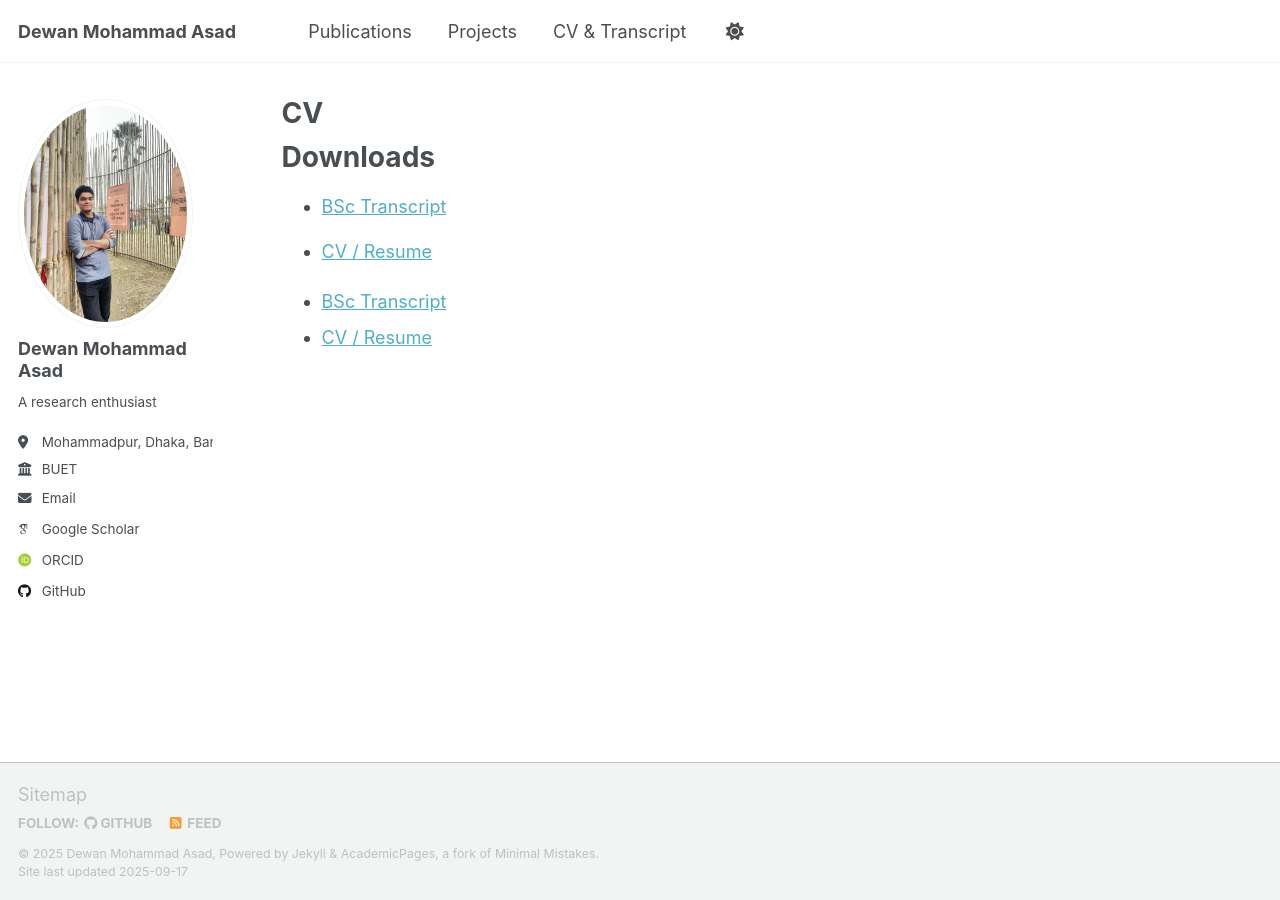
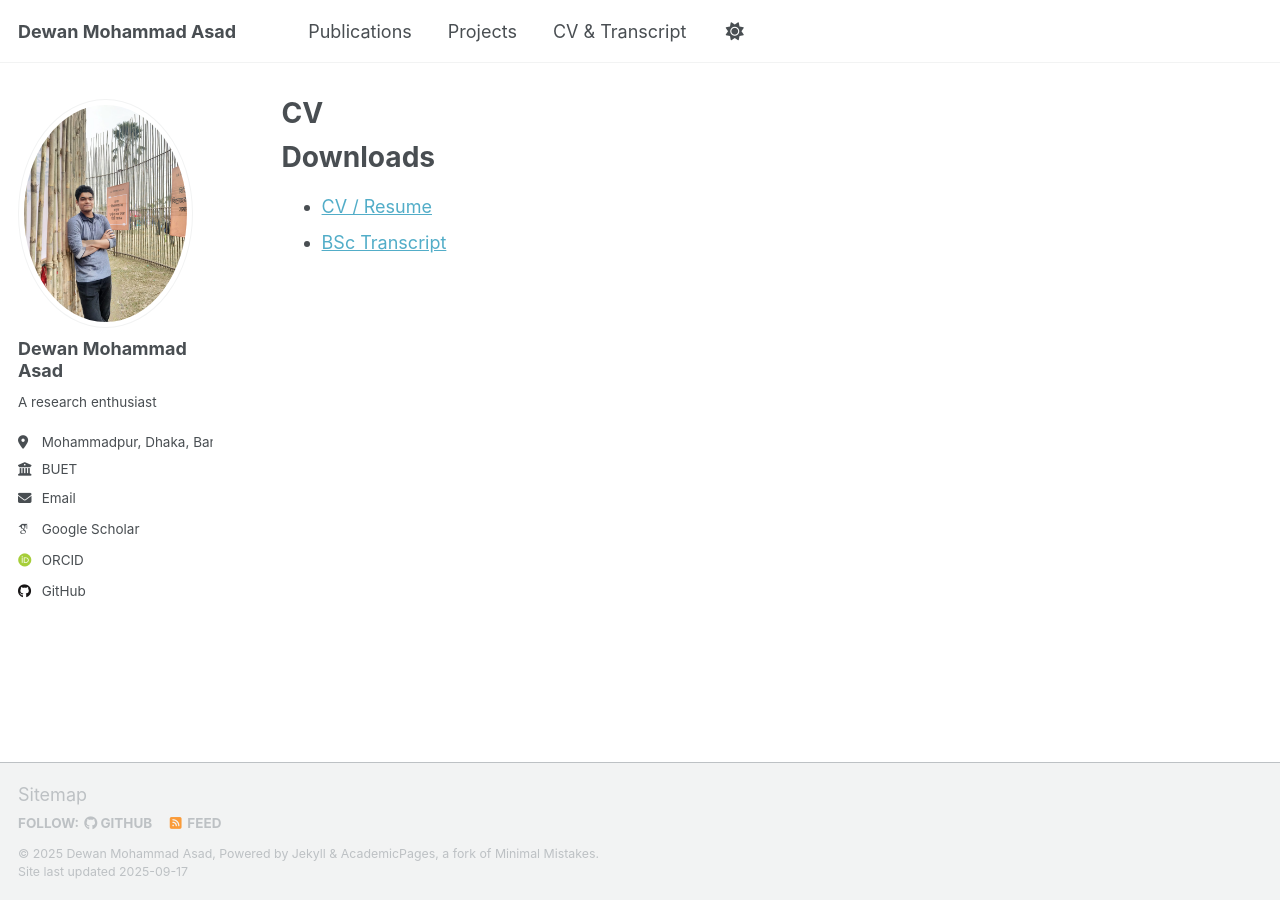
Before and after one commit to dewan-mohammad-asad-d1a/dewan-mohammad-asad-d1a.github.io, a Jekyll site: the page built from _pages/cv.md, in a window 1280 px wide. Built offline with Jekyll 4.4.1, drawn with Linux system fonts in a browser that asks for light colours; some web fonts are replaced; a script that is not in the unit is left out.

Commit message:
Update cv.md

```diff
--- a/_pages/cv.md
+++ b/_pages/cv.md
@@ -12,9 +12,5 @@ redirect_from:
 
 # Downloads
 
-- [BSc Transcript](files/PersonalFiles/bsc_transcript.pdf)
-- [CV / Resume](files/PersonalFiles/Dewan-Mohammad-Asad-cv-Resume.pdf)
-
-
-- <a href="/PersonalFiles/bsc_transcript.pdf" target="_blank" rel="noopener">BSc Transcript</a>
-- <a href="/PersonalFiles/Dewan-Mohammad-Asad-cv-Resume.pdf" target="_blank" rel="noopener">CV / Resume</a>
+- <a href="https://dewan-mohammad-asad-d1a.github.io/cv/files/PersonalFiles/Dewan-Mohammad-Asad-cv-Resume.pdf" target="_blank" rel="noopener">CV / Resume</a>
+- <a href="https://dewan-mohammad-asad-d1a.github.io/cv/files/PersonalFiles/bsc_transcript.pdf" target="_blank" rel="noopener">BSc Transcript</a>
```
